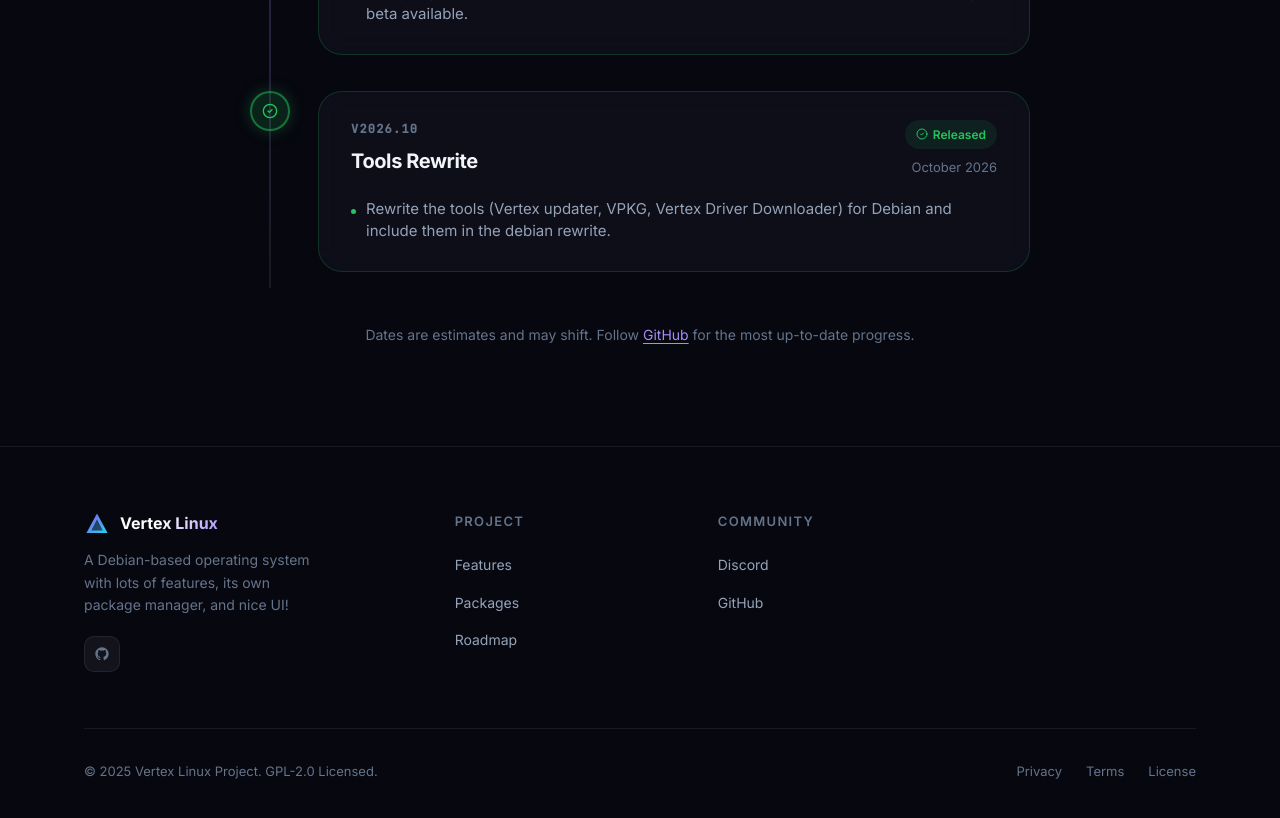
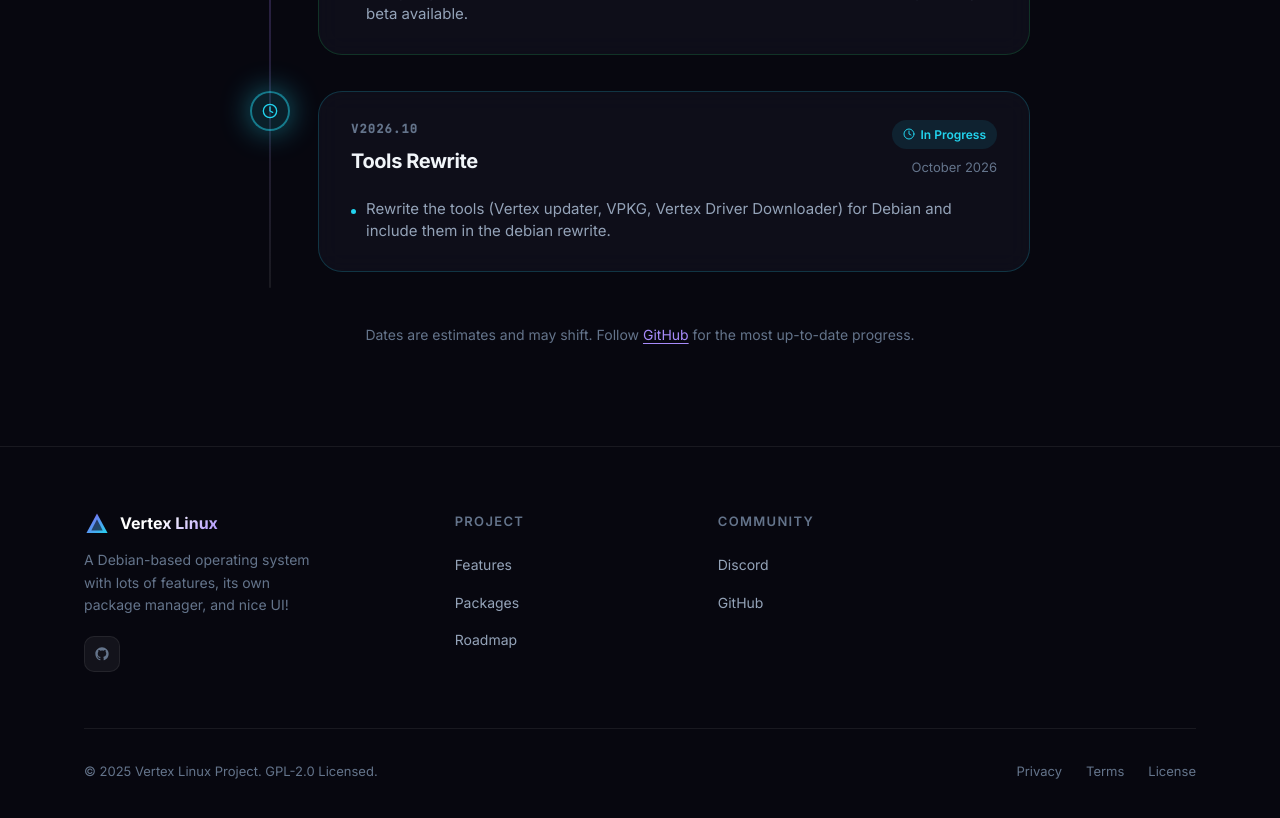
Before and after one commit to Vertex-Linux/Vertex-Website, a React (Vite) app: page /roadmap in a window 1280 px wide. Shown: the part 1680-2498 px from the top of the page. Built offline with nearby package versions, Linux system fonts and the light colour scheme.

Commit message:
wrong tag

```diff
--- a/src/pages/Roadmap.tsx
+++ b/src/pages/Roadmap.tsx
@@ -73,7 +73,7 @@
     version: 'v2026.10',
     date: 'October 2026',
     title: 'Tools Rewrite',
-    status: 'shipped',
+    status: 'in-progress',
     items: [
       { text: 'Rewrite the tools (Vertex updater, VPKG, Vertex Driver Downloader) for Debian and include them in the debian rewrite.' }
     ],
```
